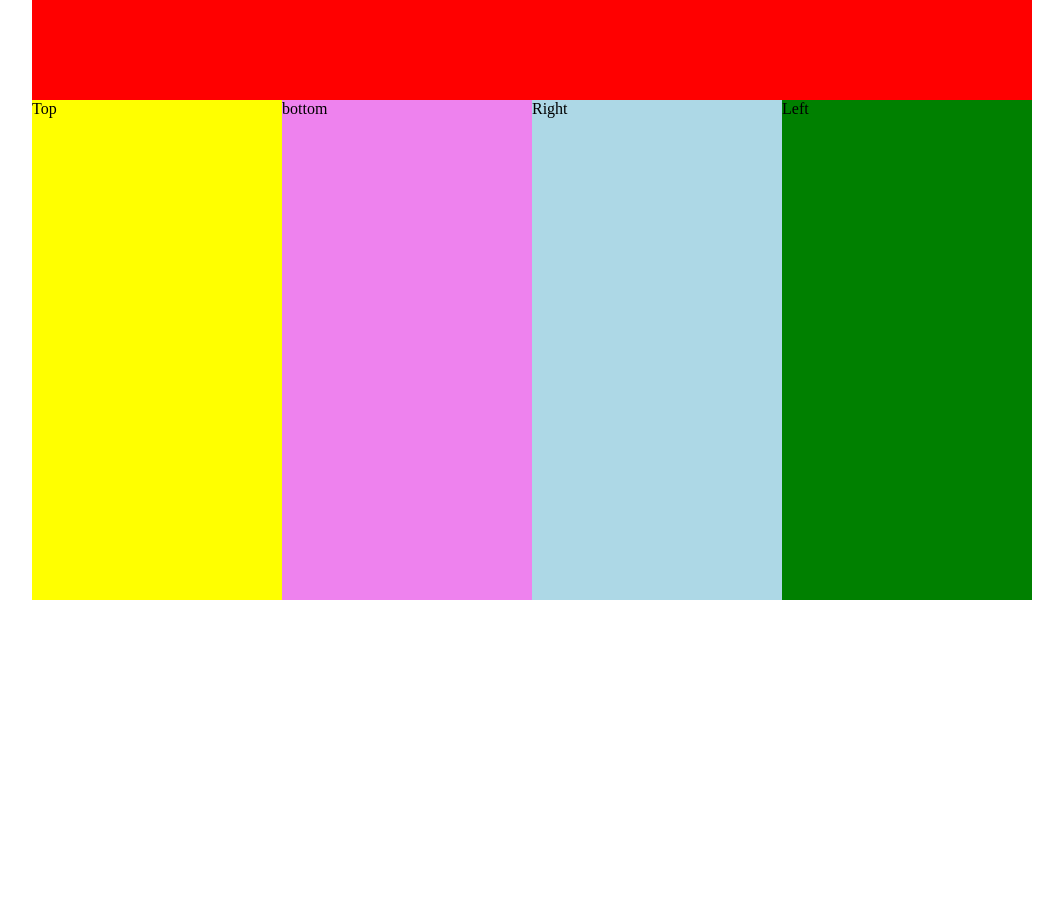
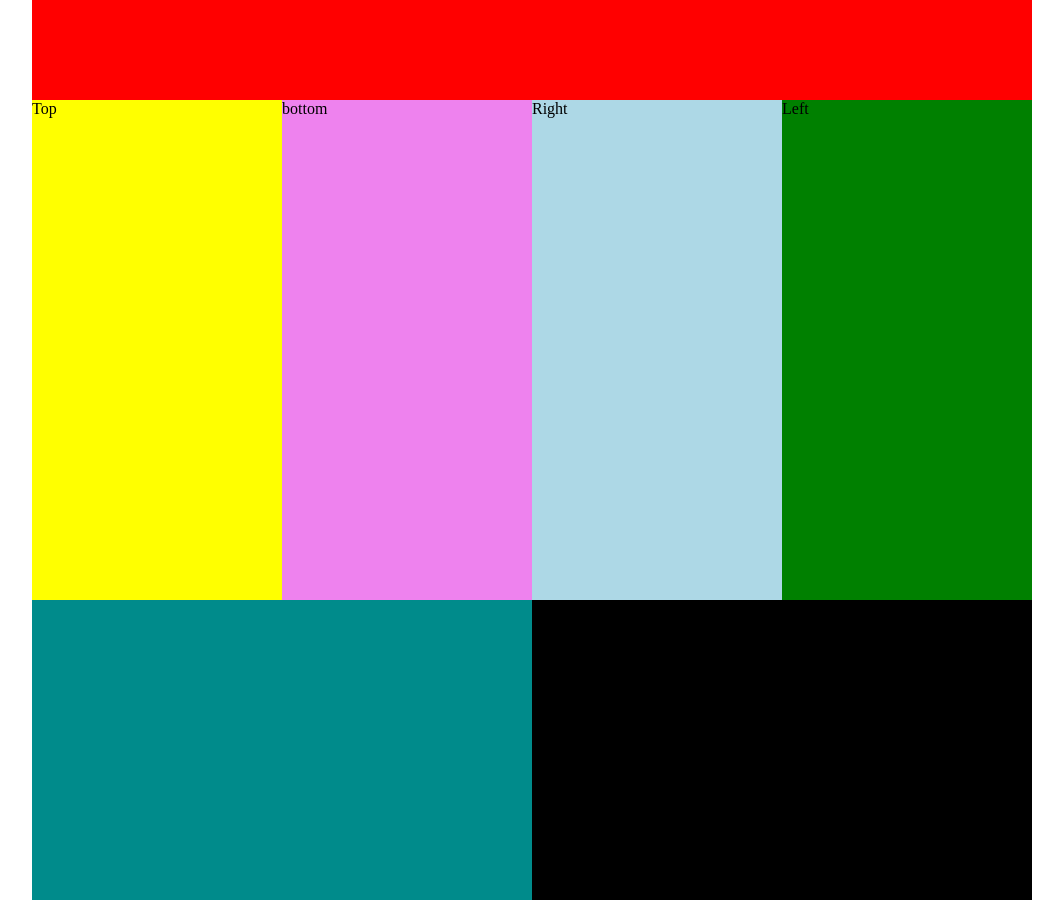
Before and after one commit to jramos22/practicacss-float-position, a plain HTML site: page index.html in a window 1280 px wide. Shown: the whole page, without its empty margins (108-1171 px from the left). Before the commit the page ends 800 px from the top, so only its background shows below. Drawn offline with Linux system fonts and the light colour scheme.

Commit message:
agrego forma,altura,ancho y color a la parte inferior del contenido central

```diff
--- a/css/style.css
+++ b/css/style.css
@@ -39,3 +39,15 @@
     clear: both;
     display: table;
 }
+#inferior1{
+    background-color: darkcyan;
+    width: 500px;
+    float: left;
+    height: 300px;
+}
+#inferior2{
+    background-color: black;
+    width: 500px;
+    float: left;
+    height: 300px;
+}
```
